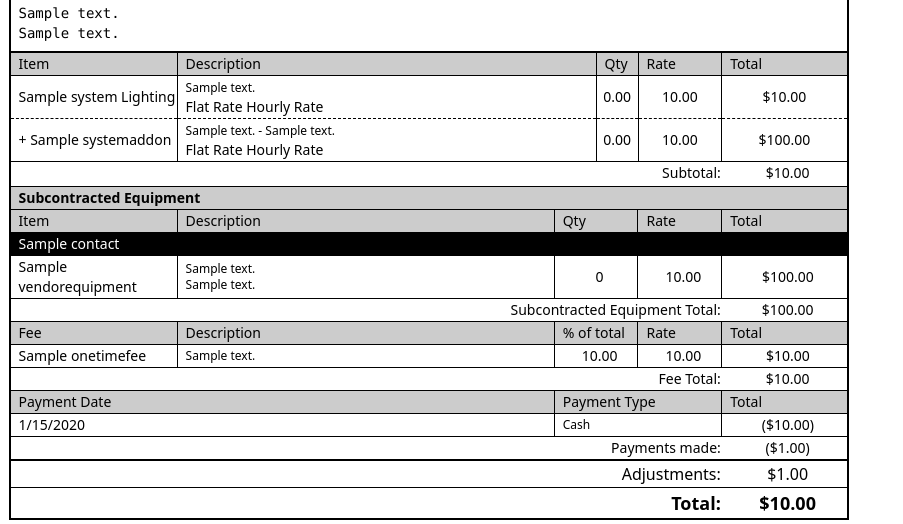
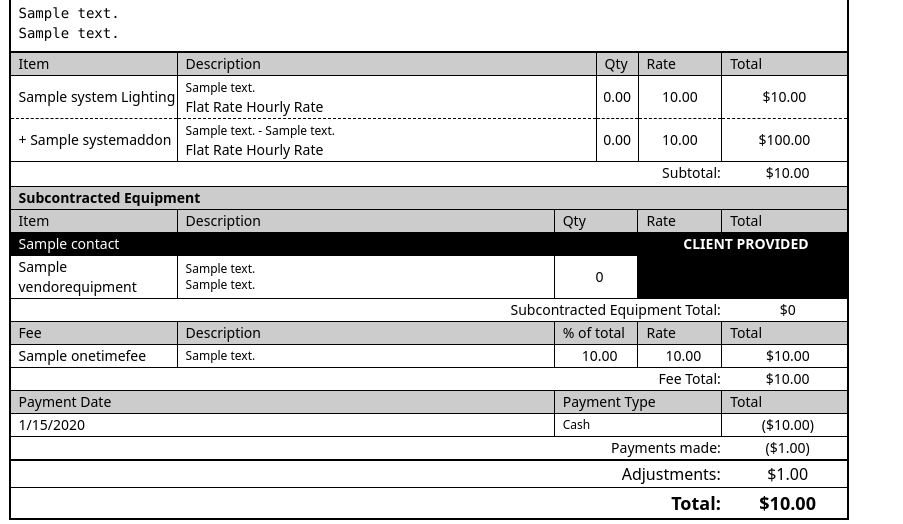
Before and after one commit to Binghamton-SSL/SLUGS, a Django app: page /finance/invoice/1 in a window 1280 px wide. Shown: the part 383-907 px from the top of the page, without its empty margins (0-903 px from the left). Run offline with Django 3.2, Linux system fonts and the light colour scheme; a user stored in the database is signed in; tables that the repository leaves empty hold one stand-in row (values such as "Sample post"); parts of the project's set-up code (start-up, migrations or seed data) failed here and were passed over; some libraries are stand-ins or nearby versions.

Commit message:
Option to mark subcontracted equipment as "client provided"     * Pricing is ignored and hidden from client

```diff
--- a/finance/estimate_data_utils.py
+++ b/finance/estimate_data_utils.py
@@ -126,33 +126,44 @@ def calculateGigCost(estimate):
         ret["subcontracted_equipment"][rental.pk] = {
             "vendor": rental.vendor,
             "vendor_visible_to_client": rental.vendor_visible_to_client,
+            "client_provided": rental.client_provided,
             "fees": [],
             "equipment": {},
         }
         vendor_subtotal = decimal.Decimal(0.00)
         for instance in rental.subcontractedequipmentinstance_set.all():
-            subtotal = decimal.Decimal(0.00)
-            total_time_rented = decimal.Decimal(
-                (rental.returned - rental.arrival) / timezone.timedelta(minutes=15) / 4
-            )
-            current_price = instance.equipment.get_price_at_date(rental.arrival)
-            subtotal += round(
-                current_price.base_price * instance.qty
-                + (
-                    current_price.price_per_hour
-                    * instance.qty
-                    * total_time_rented
-                ), 2
-            )
-            vendor_subtotal += subtotal
-            ret["subcontracted_equipment"][rental.pk]["equipment"][instance.pk] = [
-                instance,
-                instance.qty * total_time_rented
-                if current_price.price_per_hour != 0.00
-                else instance.qty,
-                current_price.price_per_hour if current_price.price_per_hour != 0.00 else current_price.base_price,
-                subtotal
-            ]
+            if rental.client_provided:
+                ret["subcontracted_equipment"][rental.pk]["equipment"][instance.pk] = [
+                    instance,
+                    instance.qty * total_time_rented
+                    if current_price.price_per_hour != 0.00
+                    else instance.qty,
+                    0,
+                    0
+                ]
+            else:
+                subtotal = decimal.Decimal(0.00)
+                total_time_rented = decimal.Decimal(
+                    (rental.returned - rental.arrival) / timezone.timedelta(minutes=15) / 4
+                )
+                current_price = instance.equipment.get_price_at_date(rental.arrival)
+                subtotal += round(
+                    current_price.base_price * instance.qty
+                    + (
+                        current_price.price_per_hour
+                        * instance.qty
+                        * total_time_rented
+                    ), 2
+                )
+                vendor_subtotal += subtotal
+                ret["subcontracted_equipment"][rental.pk]["equipment"][instance.pk] = [
+                    instance,
+                    instance.qty * total_time_rented
+                    if current_price.price_per_hour != 0.00
+                    else instance.qty,
+                    current_price.price_per_hour if current_price.price_per_hour != 0.00 else current_price.base_price,
+                    subtotal
+                ]
         for fee in rental.vendorfee_set.all():
             amount = round(fee.percentage*subtotal+fee.amount, 2);
             ret["subcontracted_equipment"][rental.pk]["fees"].append([fee, amount])
--- a/finance/templates/finance/invoice.html
+++ b/finance/templates/finance/invoice.html
@@ -323,13 +323,18 @@
                                 {% for pk, rental in subcontracted_equipment.items %}
                                 <thead>
                                     <tr>
-                                        <td class="text-white bg-black" colspan="5">
+                                        <td class="text-white bg-black" colspan="3">
+                                            <span>
                                                 {% if rental.vendor_visible_to_client %}
                                                     {{rental.vendor.name}}
                                                 {% else %}
                                                     Vendor #{{forloop.counter}}
                                                 {% endif %}
+                                            </span>
                                         </td>
+                                        {% if rental.client_provided %}
+                                            <td colspan="2" class="font-bold text-center text-white bg-black">CLIENT PROVIDED</span>
+                                        {% endif %}
                                     </tr>
                                 </thead>
                                     <tbody>
@@ -349,12 +354,16 @@
                                             <td class="text-center">
                                                 {{qty}}
                                             </td>
+                                            {% if rental.client_provided %}
+                                                    <td colspan="2" class="bg-black"></td>
+                                            {% else %}
                                                     <td class="text-center">
                                                         {{rate}}
                                                     </td>
                                                     <td class="text-center">
                                                         ${{amt}}
                                                     </td>
+                                            {% endif %}
                                         </tr>
                                         {% endfor %}
                                         {% for fee in rental.fees %}
--- a/gig/models.py
+++ b/gig/models.py
@@ -47,6 +47,7 @@ class SubcontractedEquipment(models.Model):
     return_method = models.CharField(max_length=1, choices=DELIVERY_METHODS)
     purchase_order = models.CharField(max_length=64, null=True, blank=True)
     vendor_visible_to_client = models.BooleanField(default=False)
+    client_provided = models.BooleanField(default=False)
     notes = HTMLField(blank=True, null=True)
     gig = models.ForeignKey("Gig", on_delete=models.CASCADE)
     signed_agreement = models.FileField(upload_to="vendors", null=True, blank=True)
```
Also changed, not shown: finance/templates/finance/estimate.html (+10 -1 lines), CHANGELOG.md. Lines whose indentation alone changed are shown as unchanged.
